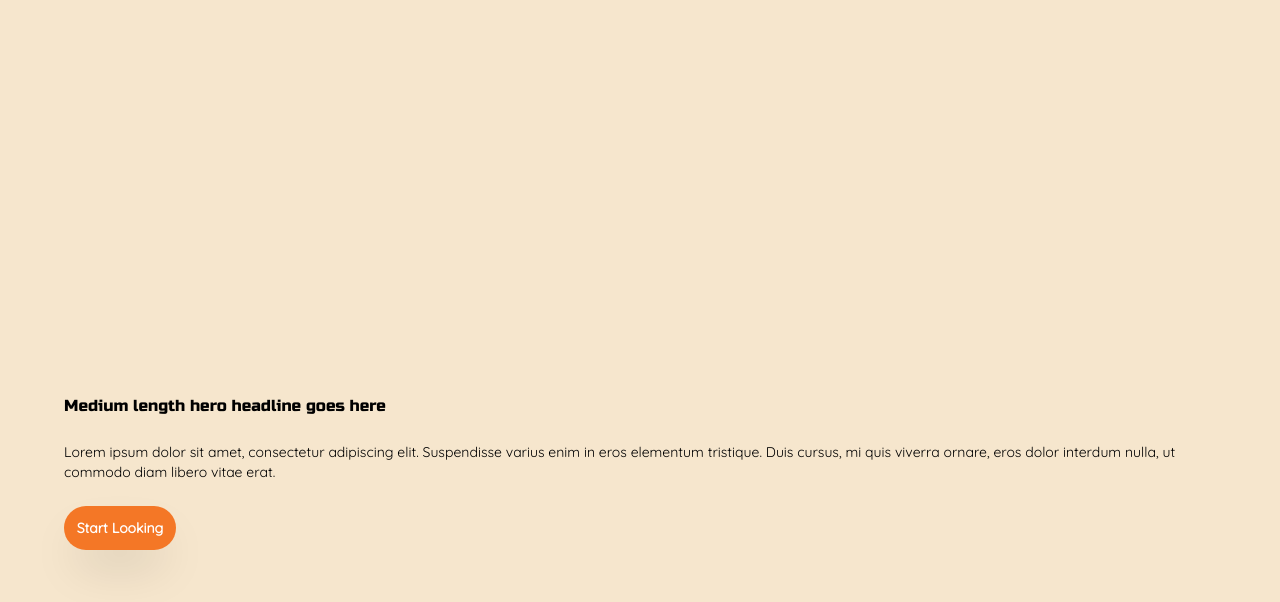
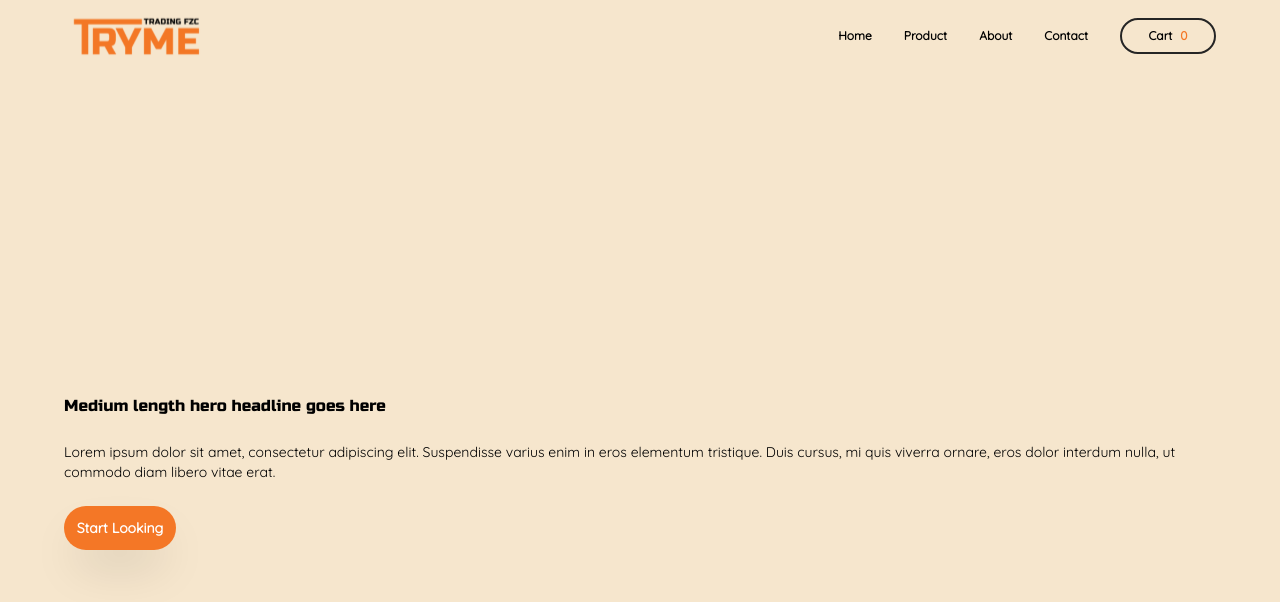
Before and after one commit to MatheusMottaGit/tryme-app, a Next.js app: page / in a window 1280 px wide. Shown: the top 602 px of the page. Built offline with nearby package versions, Linux system fonts and the light colour scheme.

Commit message:
components

```diff
--- a/src/components/NavBar.tsx
+++ b/src/components/NavBar.tsx
@@ -1,9 +1,30 @@
 import React from 'react'
+
+import logo from '../assets/Column.svg'
+import Image from 'next/image'
 
 const NavBar = () => {
   return (
-    <nav className='w-full h-[72px] flex items-center justify-between p-nav'>
+    <nav className='w-full h-[72px] flex items-center justify-between p-nav bg-transparent'>
+      <Image
+        src={logo}
+        alt=''
+        width={150}
+      />
 
+      <ul className='font-quicksand font-bold text-xs flex items-center gap-8'>
+        <li>Home</li>
+        <li>Product</li>
+        <li>About</li>
+        <li>Contact</li>
+
+        <div className='border-2 border-solid border-darkGray flex justify-center gap-2 p-2 rounded-full w-24'>
+          Cart
+          <span className='text-orange'>
+            0
+          </span>
+        </div>
+      </ul>
     </nav>
   )
 }
```
